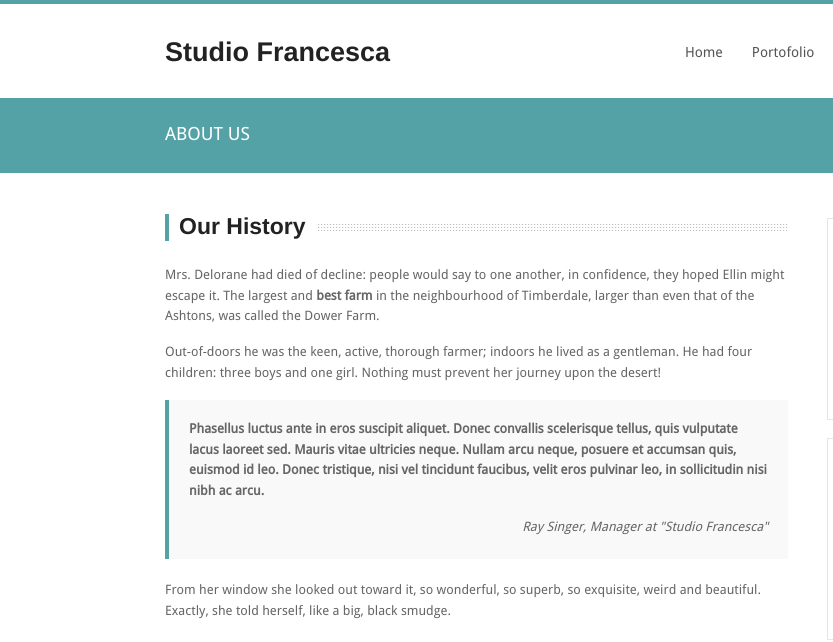
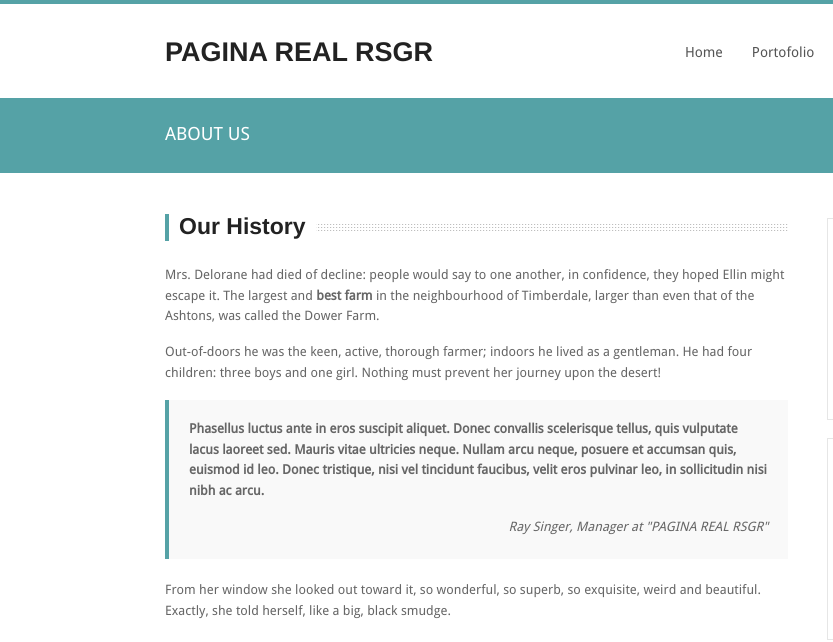
Before and after one commit to rsgil19982015/tarea2, a plain HTML site: page about.html in a window 1280 px wide. Shown: the top 642 px of the page, 0-833 px from the left. Drawn offline with Linux system fonts and the light colour scheme; grey boxes are pictures that could not be loaded.

Commit message:
Cambios realizados para la verificación del repositorio en docker

```diff
--- a/about.html
+++ b/about.html
@@ -10,7 +10,7 @@
 <meta charset="utf-8"/>
 <!-- Set the viewport width to device width for mobile -->
 <meta name="viewport" content="width=device-width"/>
-<title>Studio Francesca - Premium Theme by WowThemes.net</title>
+<title>PAGINA REAL RSGR - Premium Theme by WowThemes.net</title>
 <!-- CSS Files-->
 <link rel="stylesheet" href="stylesheets/style.css">
 
@@ -44,7 +44,7 @@
 	<div class="headerlogo four columns">
 		<div class="logo">
 			<a href="index.html">
-			<h4>Studio Francesca</h4>
+			<h4>PAGINA REAL RSGR</h4>
 			</a>
 		</div>
 	</div>
@@ -135,7 +135,7 @@
 				<b>Phasellus luctus ante in eros suscipit aliquet. Donec convallis scelerisque tellus, quis vulputate lacus laoreet sed. Mauris vitae ultricies neque. Nullam arcu neque, posuere et accumsan quis, euismod id leo. Donec tristique, nisi vel tincidunt faucibus, velit eros pulvinar leo, in sollicitudin nisi nibh ac arcu.</b>
 			</p>
 			<p class="text-right">
-				<i>Ray Singer, Manager at "Studio Francesca"</i>
+				<i>Ray Singer, Manager at "PAGINA REAL RSGR"</i>
 			</p>
 		</div>
 		<p>
```
Also changed, not shown: blogpage1.html (+2 -2 lines), blogpage2.html (+2 -2 lines), blogpage3.html (+2 -2 lines), blogsinglepost.html (+2 -2 lines), columns.html (+2 -2 lines), contact.html (+2 -2 lines), elements.html (+2 -2 lines), index.html (+2 -2 lines), index2.html (+2 -2 lines), portofolio2.html (+2 -2 lines), portofolio3.html (+2 -2 lines), portofolio4.html (+3 -3 lines), portofoliodetail.html (+3 -3 lines), services.html (+2 -2 lines), 1 more files.
